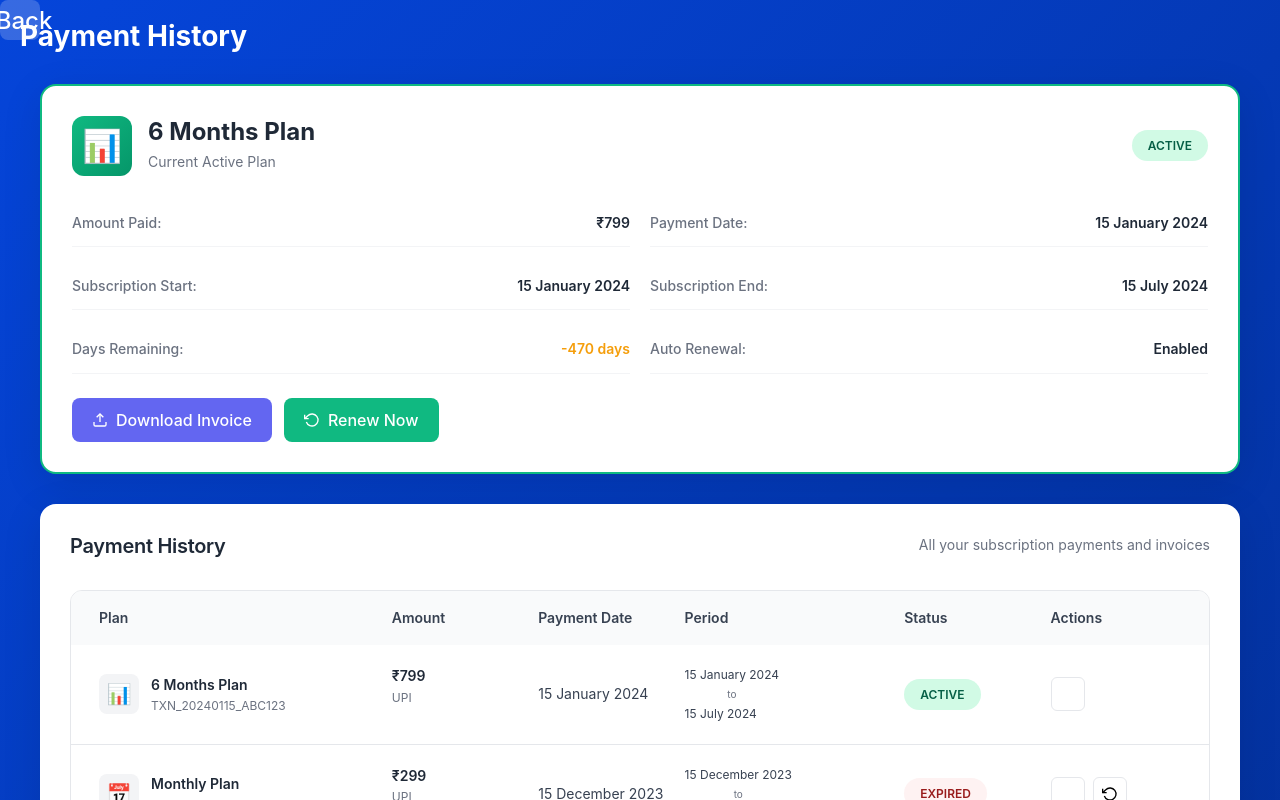
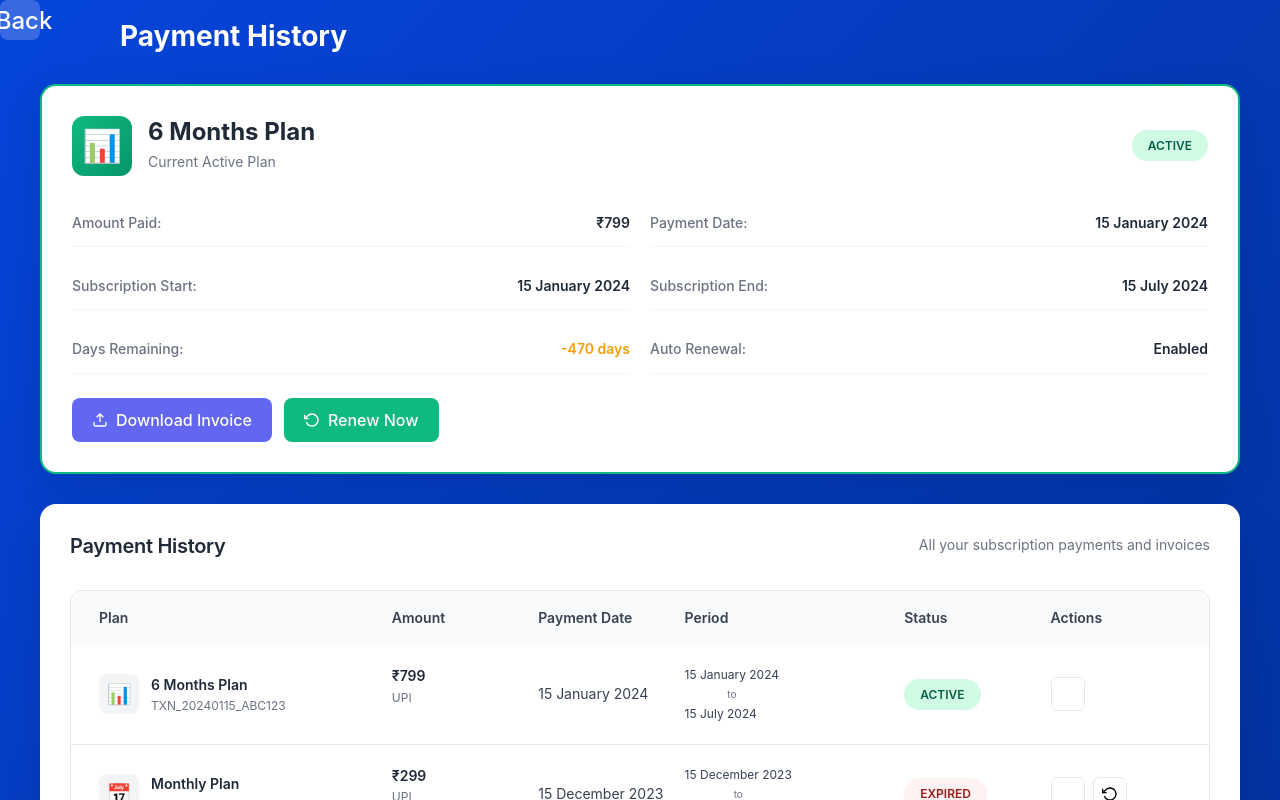
Before and after one commit to johan-droid/full-stack-website, a React (Vite) app in the folder frontend/: page /payment-history in a window 1280 px wide. Shown: the top 800 px of the page. Built offline with nearby package versions, Linux system fonts and the light colour scheme; a web font is replaced by a local one.

Commit message:
FixPaymentHistoryHeadingSpacing

```diff
--- a/frontend/src/pages/organization-home/payment/PaymentHistory.css
+++ b/frontend/src/pages/organization-home/payment/PaymentHistory.css
@@ -7,7 +7,7 @@
 .payment-history-header {
   display: flex;
   align-items: center;
-  gap: 16px;
+  gap: 24px;
   margin-bottom: 30px;
 }
 
@@ -39,7 +39,7 @@
   color: white;
   font-size: 28px;
   font-weight: 700;
-  margin: 0;
+  margin: 0 0 0 100px;
 }
 
 .payment-history-content {
```
